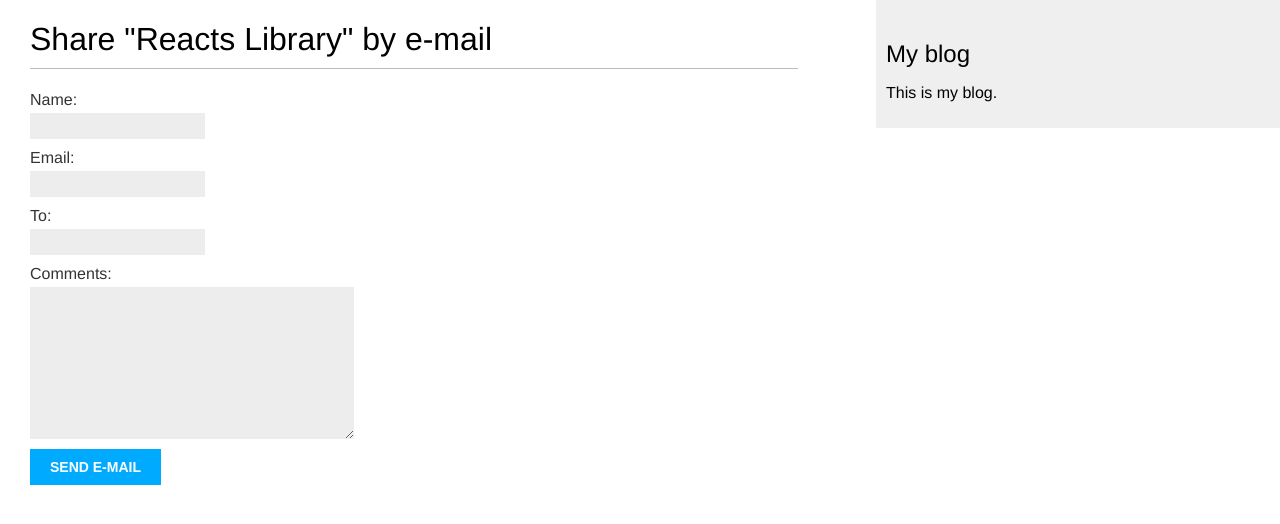
After one commit to yahyaaly151989/Mastering_Django, a Django app: page /blog/6/share/ in a window 1280 px wide. The commit adds this page. Shown: the top 524 px of the page. Run offline with Django 4.2, Linux system fonts and the light colour scheme; data comes from the database, SQL or seed files in the repository.

Commit message:
Added Django forms to share posts via email

```diff
--- /dev/null
+++ b/Module02/mysite/blog/forms.py
@@ -0,0 +1,7 @@
+from django import forms
+
+class EmailPostForm(forms.Form):
+    name = forms.CharField(max_length=25)
+    email = forms.EmailField()
+    to = forms.EmailField()
+    comments = forms.CharField(required=False, widget=forms.Textarea)
--- a/Module02/mysite/blog/templates/blog/post/detail.html
+++ b/Module02/mysite/blog/templates/blog/post/detail.html
@@ -8,4 +8,9 @@
     Published {{ post.publish }} by {{ post.author }}
     </p>
     {{ post.body|linebreaks }}
+    <p>
+        <a href="{% url "blog:post_share" post.id %}">
+            Share this post
+        </a>
+    </p>
 {% endblock %}
--- /dev/null
+++ b/Module02/mysite/blog/templates/blog/post/share.html
@@ -0,0 +1,17 @@
+{% extends "blog/base.html" %}
+{% block title %}Share a Post{% endblock %}
+{% block content %}
+    {% if sent %}
+        <h1>E-mail successfully sent</h1>
+        <p>
+            "{{ post.title }}" was successfully sent to {{ form.cleaned_data.to }}.
+        </p>
+    {% else %}
+        <h1>Share "{{ post.title }}" by e-mail</h1>
+        <form method="post">
+            {{ form.as_p }}
+            {% csrf_token %}
+            <input type="submit" value="Send e-mail">
+        </form>
+    {% endif %}
+{% endblock %}
--- a/Module02/mysite/blog/urls.py
+++ b/Module02/mysite/blog/urls.py
@@ -7,4 +7,5 @@ urlpatterns = [
     # path('', views.post_list, name='post_list'),
     path('', views.PostListView.as_view(), name='post_list'),
     path('<int:year>/<int:month>/<int:day>/<slug:post>/', views.post_detail, name='post_detail'),
+    path('<int:post_id>/share/', views.post_share, name='post_share'),
 ]
--- a/Module02/mysite/blog/views.py
+++ b/Module02/mysite/blog/views.py
@@ -2,6 +2,8 @@ from django.shortcuts import render,  get_object_or_404
 from .models import Post
 from django.core.paginator import Paginator, EmptyPage, PageNotAnInteger
 from django.views.generic import ListView
+from .forms import EmailPostForm
+from django.core.mail import send_mail
 
 
 # def post_list(request):
@@ -36,3 +38,22 @@ def post_detail(request, year, month, day, post):
                                 publish__day=day
                             )
     return render(request, 'blog/post/detail.html', {'post': post})
+
+def post_share(request, post_id):
+    # Retrieve post by id
+    post = get_object_or_404(Post, id=post_id, status=Post.Status.PUBLISHED)
+    sent = False
+    if request.method == 'POST':
+        # Form was submitted
+        form = EmailPostForm(request.POST)
+        if form.is_valid():
+            # Form fields passed validation
+            cd = form.cleaned_data
+            post_url = request.build_absolute_uri(post.get_absolute_url())
+            subject = f"{cd['name']} recommends you read {post.title}"
+            message = f"Read {post.title} at {post_url} \n {cd['name']}\'s comments: {cd['comments']}"
+            send_mail(subject, message, 'alaaali151992@gmail.com', [cd['to']])
+            sent = True
+    else:
+        form = EmailPostForm()
+    return render(request, 'blog/post/share.html', {'post': post, 'form': form, 'sent': sent})
```
Also changed, not shown: Module02/mysite/mysite/settings.py (+9 -0 lines), Module02/mysite/blog/models.py (line endings or trailing spaces).
